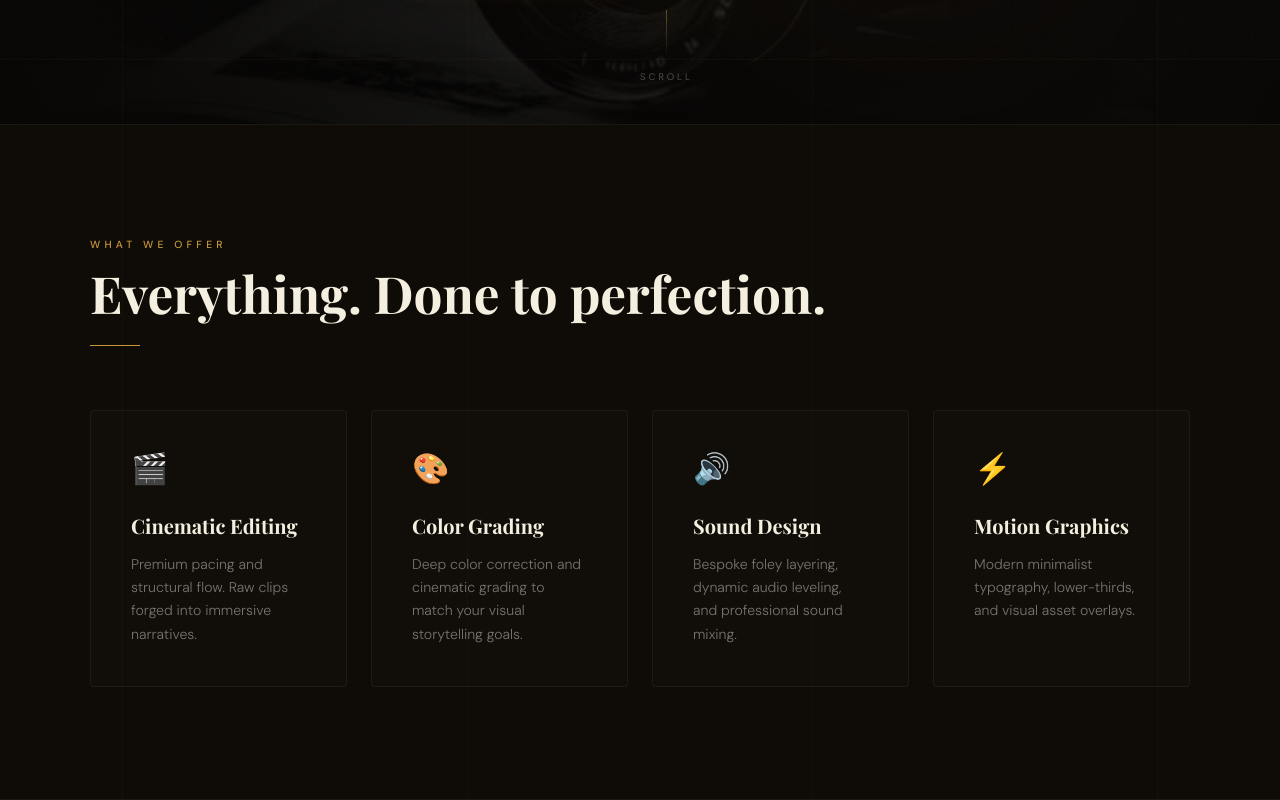
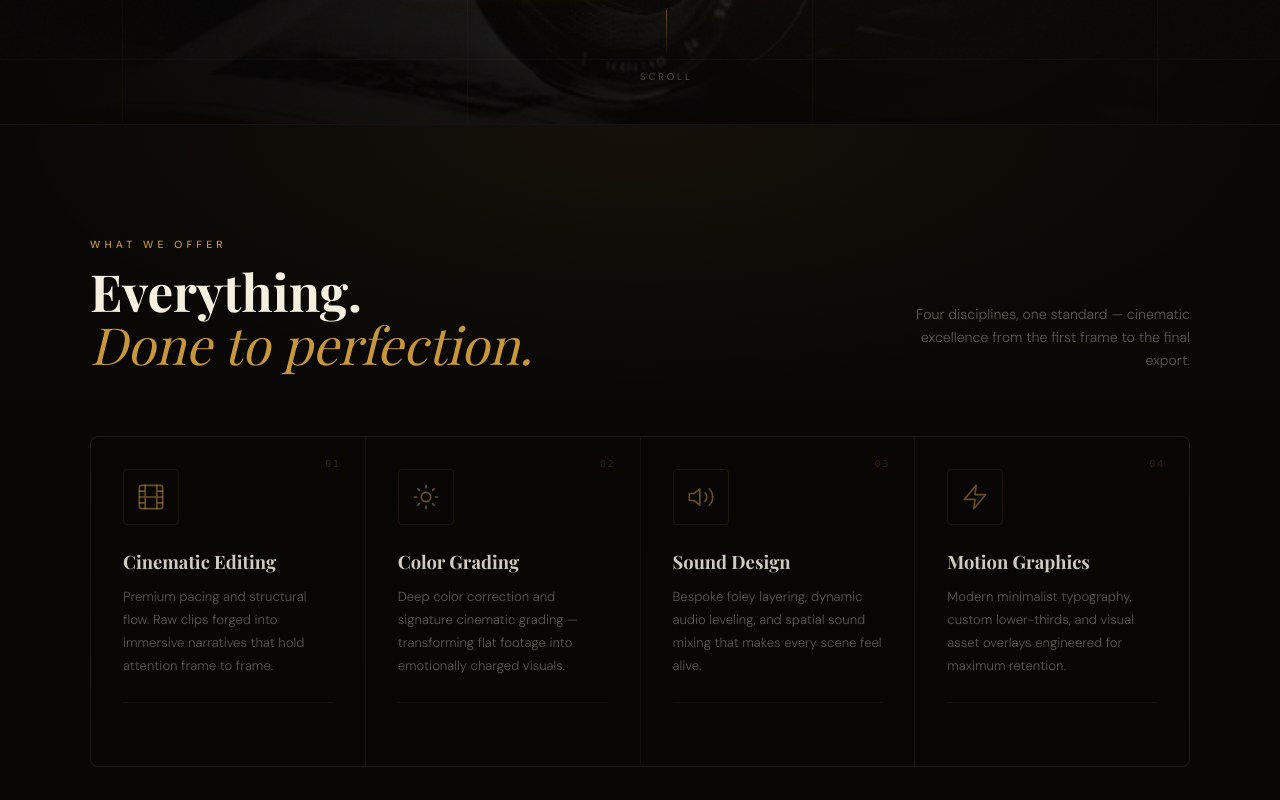
Before and after one commit to jaisdevansh/Himanshu-, a React (Vite) app in the folder apps/client/: page / in a window 1280 px wide. Shown: the part 740-1540 px from the top of the page. Built offline with nearby package versions, Linux system fonts and the light colour scheme; no server answers; a web font is replaced by a local one.

Commit message:
feat: premium services section redesign with SVG icons, numbered cards, shimmer lines, and hover gold accents

```diff
--- a/apps/client/src/pages/public/Home.tsx
+++ b/apps/client/src/pages/public/Home.tsx
@@ -241,18 +241,67 @@ export const Home = () => {
       </section>
 
       {/* Services Section */}
-      <section className="w-full py-28 px-8 relative border-t border-white/5 bg-charcoal/[0.15]">
+      <section className="w-full py-28 px-8 relative border-t border-white/5 overflow-hidden" style={{ background: 'linear-gradient(180deg, #0a0806 0%, #070605 100%)' }}>
+        {/* Ambient glow */}
+        <div className="absolute inset-0 pointer-events-none" style={{ background: 'radial-gradient(ellipse 70% 50% at 50% 0%, rgba(200,151,58,0.06) 0%, transparent 70%)' }} />
+
         <div className="max-w-[1100px] mx-auto relative z-10">
           <motion.p {...fadeUp} className="text-[0.65rem] tracking-[0.4em] uppercase text-gold mb-3 font-medium">What We Offer</motion.p>
-          <motion.h2 {...fadeUp} className="font-serif text-[clamp(2rem,4.5vw,3.2rem)] font-bold leading-[1.1] mb-6">Everything. Done to perfection.</motion.h2>
-          <motion.div {...fadeUp} className="w-[50px] h-[1px] bg-gold mb-16" />
+          <div className="flex flex-col md:flex-row md:items-end justify-between gap-6 mb-16">
+            <motion.h2 {...fadeUp} className="font-serif text-[clamp(2rem,4.5vw,3.2rem)] font-bold leading-[1.05]">
+              Everything.<br /><span className="text-gold italic font-normal">Done to perfection.</span>
+            </motion.h2>
+            <motion.p {...fadeUp} className="text-[0.88rem] text-cream/35 max-w-[300px] leading-relaxed font-light md:text-right">
+              Four disciplines, one standard — cinematic excellence from the first frame to the final export.
+            </motion.p>
+          </div>
 
-          <div className="grid grid-cols-1 sm:grid-cols-2 lg:grid-cols-4 gap-6">
+          <div className="grid grid-cols-1 sm:grid-cols-2 lg:grid-cols-4 gap-px bg-white/[0.04] rounded-lg overflow-hidden border border-white/[0.04]">
             {[
-              { icon: '🎬', title: 'Cinematic Editing', desc: 'Premium pacing and structural flow. Raw clips forged into immersive narratives.' },
-              { icon: '🎨', title: 'Color Grading', desc: 'Deep color correction and cinematic grading to match your visual storytelling goals.' },
-              { icon: '🔊', title: 'Sound Design', desc: 'Bespoke foley layering, dynamic audio leveling, and professional sound mixing.' },
-              { icon: '⚡', title: 'Motion Graphics', desc: 'Modern minimalist typography, lower-thirds, and visual asset overlays.' }
+              {
+                num: '01',
+                svg: (
+                  <svg width="28" height="28" viewBox="0 0 24 24" fill="none" stroke="currentColor" strokeWidth="1.4" strokeLinecap="round" strokeLinejoin="round">
+                    <rect x="2" y="2" width="20" height="20" rx="2" /><path d="M7 2v20M17 2v20M2 12h20M2 7h5M17 7h5M2 17h5M17 17h5" />
+                  </svg>
+                ),
+                title: 'Cinematic Editing',
+                desc: 'Premium pacing and structural flow. Raw clips forged into immersive narratives that hold attention frame to frame.',
+                accent: 'Cut. Sequence. Breathe.'
+              },
+              {
+                num: '02',
+                svg: (
+                  <svg width="28" height="28" viewBox="0 0 24 24" fill="none" stroke="currentColor" strokeWidth="1.4" strokeLinecap="round" strokeLinejoin="round">
+                    <circle cx="12" cy="12" r="4" /><path d="M12 2v2M12 20v2M4.93 4.93l1.41 1.41M17.66 17.66l1.41 1.41M2 12h2M20 12h2M6.34 17.66l-1.41 1.41M19.07 4.93l-1.41 1.41" />
+                  </svg>
+                ),
+                title: 'Color Grading',
+                desc: 'Deep color correction and signature cinematic grading — transforming flat footage into emotionally charged visuals.',
+                accent: 'Grade. Feel. Resonate.'
+              },
+              {
+                num: '03',
+                svg: (
+                  <svg width="28" height="28" viewBox="0 0 24 24" fill="none" stroke="currentColor" strokeWidth="1.4" strokeLinecap="round" strokeLinejoin="round">
+                    <polygon points="11 5 6 9 2 9 2 15 6 15 11 19 11 5" /><path d="M15.54 8.46a5 5 0 0 1 0 7.07M19.07 4.93a10 10 0 0 1 0 14.14" />
+                  </svg>
+                ),
+                title: 'Sound Design',
+                desc: 'Bespoke foley layering, dynamic audio leveling, and spatial sound mixing that makes every scene feel alive.',
+                accent: 'Listen. Layer. Immerse.'
+              },
+              {
+                num: '04',
+                svg: (
+                  <svg width="28" height="28" viewBox="0 0 24 24" fill="none" stroke="currentColor" strokeWidth="1.4" strokeLinecap="round" strokeLinejoin="round">
+                    <polyline points="13 2 3 14 12 14 11 22 21 10 12 10 13 2" />
+                  </svg>
+                ),
+                title: 'Motion Graphics',
+                desc: 'Modern minimalist typography, custom lower-thirds, and visual asset overlays engineered for maximum retention.',
+                accent: 'Move. Animate. Impact.'
+              }
             ].map((s, i) => (
               <motion.div
                 initial={{ opacity: 0, y: 30 }}
@@ -260,17 +309,42 @@ export const Home = () => {
                 viewport={{ once: true, margin: "-50px" }}
                 transition={{ duration: 0.6, delay: i * 0.1, ease: [0.16, 1, 0.3, 1] }}
                 key={i}
-                className="group bg-white/[0.01] border border-white/5 p-10 relative overflow-hidden transition-all duration-500 rounded hover:border-gold/30 hover:bg-[#201A12]/20 hover:shadow-[0_10px_30px_rgba(32,26,18,0.3)]"
+                className="group relative bg-[#080604] p-8 flex flex-col gap-6 cursor-default overflow-hidden transition-all duration-700 hover:bg-[#120e07]"
               >
-                <div className="absolute top-0 left-0 w-full h-[1px] bg-gradient-to-r from-transparent via-gold/0 to-transparent group-hover:via-gold/40 transition-all duration-500" />
-                <span className="text-3xl block mb-6 transition-transform duration-300 group-hover:scale-110">{s.icon}</span>
-                <h3 className="font-serif text-[1.25rem] font-bold mb-3 text-cream group-hover:text-gold transition-colors duration-300">{s.title}</h3>
-                <p className="text-[0.88rem] text-cream/45 leading-[1.65] font-light">{s.desc}</p>
+                {/* Top gold shimmer line */}
+                <div className="absolute top-0 left-0 w-0 h-[1px] bg-gradient-to-r from-gold/80 to-gold/10 group-hover:w-full transition-all duration-700 ease-out" />
+
+                {/* Corner number */}
+                <div className="absolute top-5 right-6 font-mono text-[0.6rem] text-gold/20 group-hover:text-gold/60 transition-colors duration-500 tracking-[0.2em]">{s.num}</div>
+
+                {/* Icon container */}
+                <div className="relative w-14 h-14 flex items-center justify-center">
+                  <div className="absolute inset-0 border border-gold/10 group-hover:border-gold/35 transition-all duration-500 rounded" />
+                  <div className="absolute inset-0 bg-gold/0 group-hover:bg-gold/5 transition-all duration-500 rounded" />
+                  <div className="text-gold/50 group-hover:text-gold transition-colors duration-500">
+                    {s.svg}
+                  </div>
+                </div>
+
+                {/* Content */}
+                <div className="flex flex-col gap-3 flex-1">
+                  <h3 className="font-serif text-[1.15rem] font-bold text-cream/85 group-hover:text-cream transition-colors duration-300 leading-snug">{s.title}</h3>
+                  <p className="text-[0.82rem] text-cream/35 leading-[1.75] font-light group-hover:text-cream/55 transition-colors duration-500">{s.desc}</p>
+                </div>
+
+                {/* Bottom accent tagline */}
+                <div className="border-t border-white/[0.04] group-hover:border-gold/15 transition-colors duration-500 pt-4">
+                  <p className="text-[0.6rem] tracking-[0.3em] uppercase text-gold/0 group-hover:text-gold/70 transition-all duration-500 font-mono">{s.accent}</p>
+                </div>
+
+                {/* Ambient glow on hover */}
+                <div className="absolute bottom-0 left-1/2 -translate-x-1/2 w-32 h-32 rounded-full bg-gold/0 group-hover:bg-gold/[0.04] blur-[40px] transition-all duration-700 pointer-events-none" />
               </motion.div>
             ))}
           </div>
         </div>
       </section>
+
 
       {/* Top 5 Works */}
       <section className="w-full py-28 px-8 border-t border-white/5 bg-charcoal/[0.05]">
```
